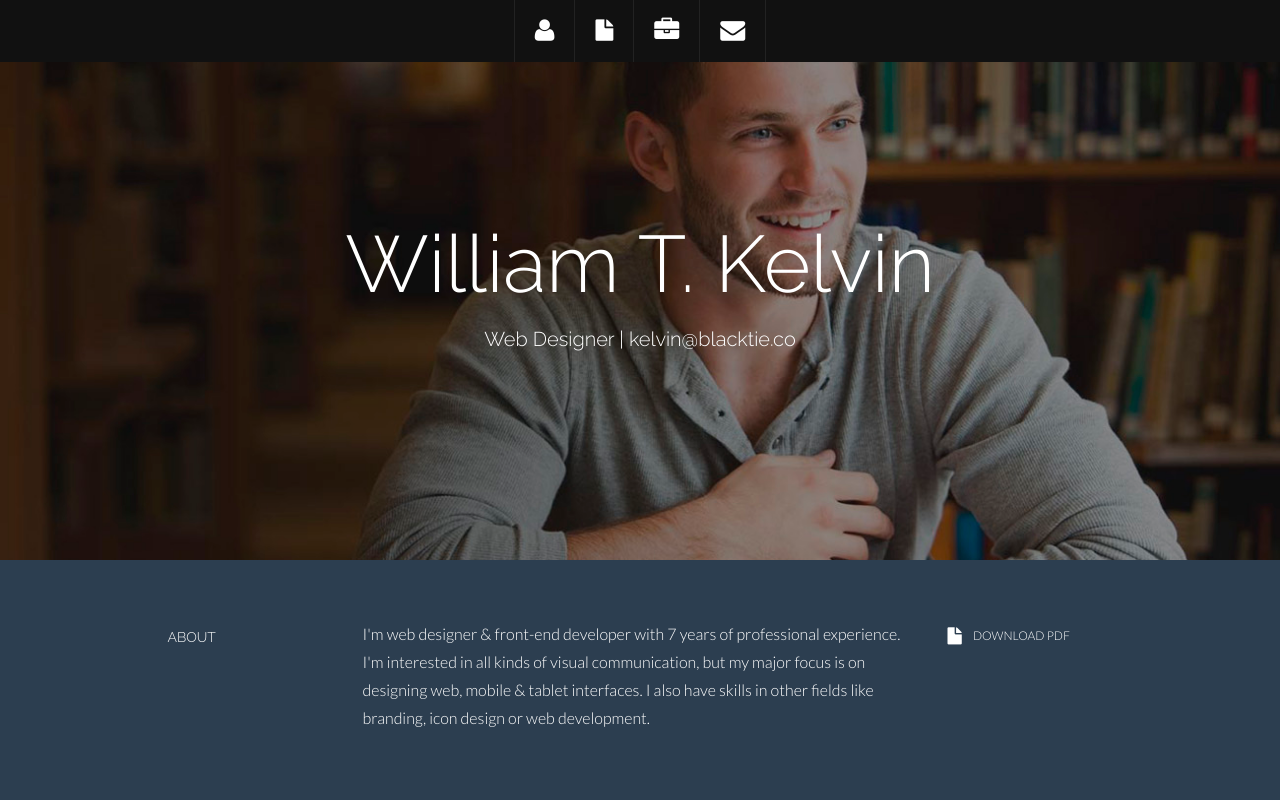
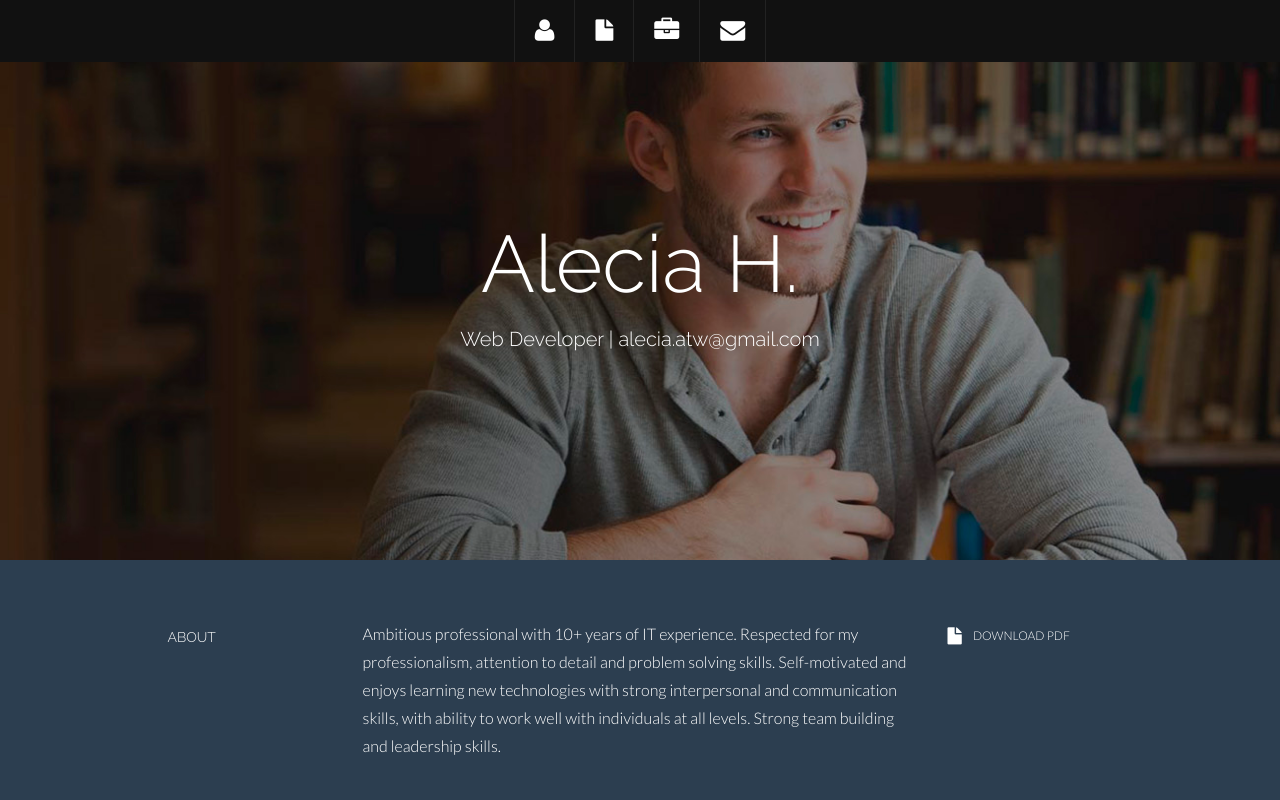
Before and after one commit to ale-cia/ale-cia.github.io, a plain HTML site: page index.html in a window 1280 px wide. Shown: the top 800 px of the page. Drawn offline with Linux system fonts and the light colour scheme.

Commit message:
Added Title and About text.

```diff
--- a/index.html
+++ b/index.html
@@ -7,7 +7,7 @@
     <meta name="author" content="">
     <link rel="shortcut icon" href="kelvin/Theme/assets/ico/favicon.png">
 
-    <title>Kelvin - Bootstrap 3 Resume Theme</title>
+    <title>Alecia H.</title>
 
     <!-- Bootstrap core CSS -->
     <link href="kelvin/Theme/assets/css/bootstrap.css" rel="stylesheet">
@@ -58,8 +58,8 @@
 		<div class="container">
 			<div class="row centered">
 				<div class="col-lg-12">
-					<h1>William T. Kelvin</h1>
-					<h3>Web Designer | kelvin@blacktie.co</h3>
+					<h1>Alecia H.</h1>
+					<h3>Web Developer | alecia.atw@gmail.com</h3>
 				</div><!--/.col-lg-12 -->
 			</div><!--/.row -->
 		</div><!--/.container -->
@@ -75,7 +75,7 @@
 					<h5>ABOUT</h5>
 				</div>
 				<div class="col-lg-6">
-					<p>I'm web designer & front-end developer with 7 years of professional experience. I'm interested in all kinds of visual communication, but my major focus is on designing web, mobile & tablet interfaces. I also have skills in other fields like branding, icon design or web development.</p>
+					<p>Ambitious professional with 10+ years of IT experience. Respected for my professionalism, attention to detail and problem solving skills. Self-motivated and enjoys learning new technologies with strong interpersonal and communication skills, with ability to work well with individuals at all levels. Strong team building and leadership skills.</p>
 				</div>
 				<div class="col-lg-3">
 					<p><a href="#"><i class="icon-file"></i></a> <sm>DOWNLOAD PDF</sm></p>
```
